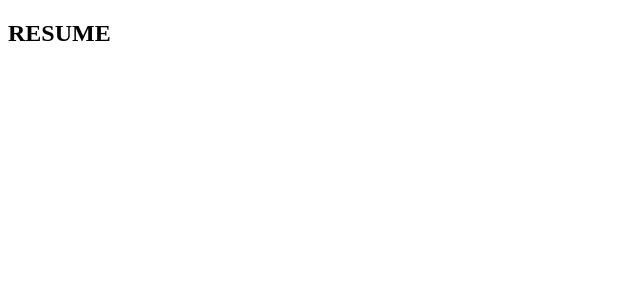
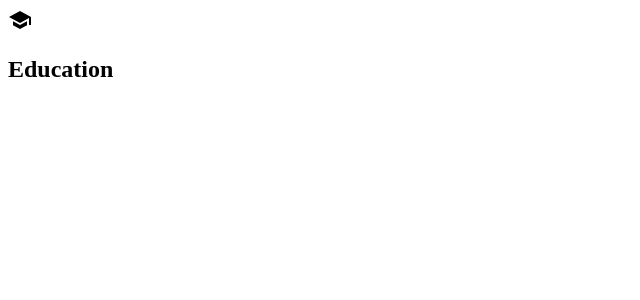
Before and after one commit to DarcyHU999/DarcyPortfolio, a Next.js app in the folder frontend/: page /resume in a window 1280 px wide. Shown: the top 300 px of the page, without its empty margins (0-640 px from the left). Built offline with nearby package versions, Linux system fonts and the light colour scheme.

Commit message:
exp card

```diff
--- /dev/null
+++ b/frontend/components/expCard/index.tsx
@@ -0,0 +1,18 @@
+import { SvgIconProps } from '@mui/material/SvgIcon';
+
+interface ExpCardProps {
+    ExpCardIcon: React.ComponentType<SvgIconProps>;
+    title:string
+  }
+const ExpCard: React.FC<ExpCardProps> = ({
+  ExpCardIcon,title
+}) => (
+  <>
+    <div className='flex '>
+        <ExpCardIcon />
+        <h2>{title}</h2>
+    </div>
+  </>
+);
+
+export default ExpCard;
--- a/frontend/pages/about/index.tsx
+++ b/frontend/pages/about/index.tsx
@@ -3,7 +3,7 @@ import styles from '@/styles/About.module.css'
 
 const About = () => (
   <section id="about" className={styles.about}>
-    <h2>About Me</h2>
+    <h2>About</h2>
     <p>Brief introduction, work experience, and education background.</p>
     {/* <img src="/your-photo.jpg" alt="Your Name" className={styles.photo} /> */}
   </section>
--- a/frontend/pages/navbar/index.tsx
+++ b/frontend/pages/navbar/index.tsx
@@ -6,7 +6,7 @@ const navItems = [
   { href: "/home", label: "Home" },
   { href: "/projects", label: "Projects" },
   { href: "/skills", label: "Skills" },
-  { href: "/about", label: "About Me" },
+  { href: "/about", label: "About" },
   { href: "/contact", label: "Contact" },
   { href: "/resume", label: "Resume" },
 ];
@@ -41,7 +41,7 @@ const Navbar = () => {
             return (
               <Link
                 key={i.href + "-key"}
-                className={`hover:text-white focus:text-white  overflow-hidden ${
+                className={`pr-5 pl-5 truncate text-center hover:text-white focus:text-white  overflow-hidden ${
                   hasAnimated
                     ? isMenuOpen
                       ? "animate-text-expand"
--- a/frontend/pages/resume/index.tsx
+++ b/frontend/pages/resume/index.tsx
@@ -1,9 +1,11 @@
+import ExpCard from "@/components/expCard"
+import SchoolIcon from '@mui/icons-material/School';
+
 const Resume = () => {
     return (
-        <section>
-            <h1 className="text-left font-bold text-3xl"> RESUME </h1>
-
-        </section>
+        <>
+            <ExpCard ExpCardIcon={SchoolIcon} title={"Education"}/>
+        </>
     )
 }
 
```
